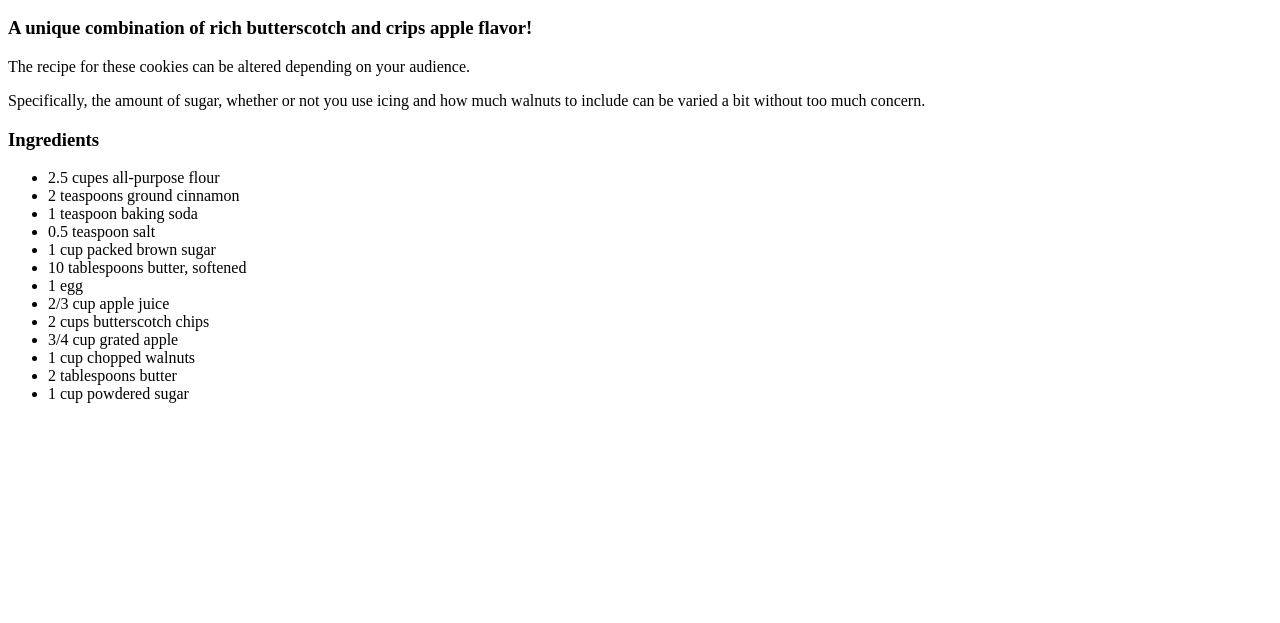
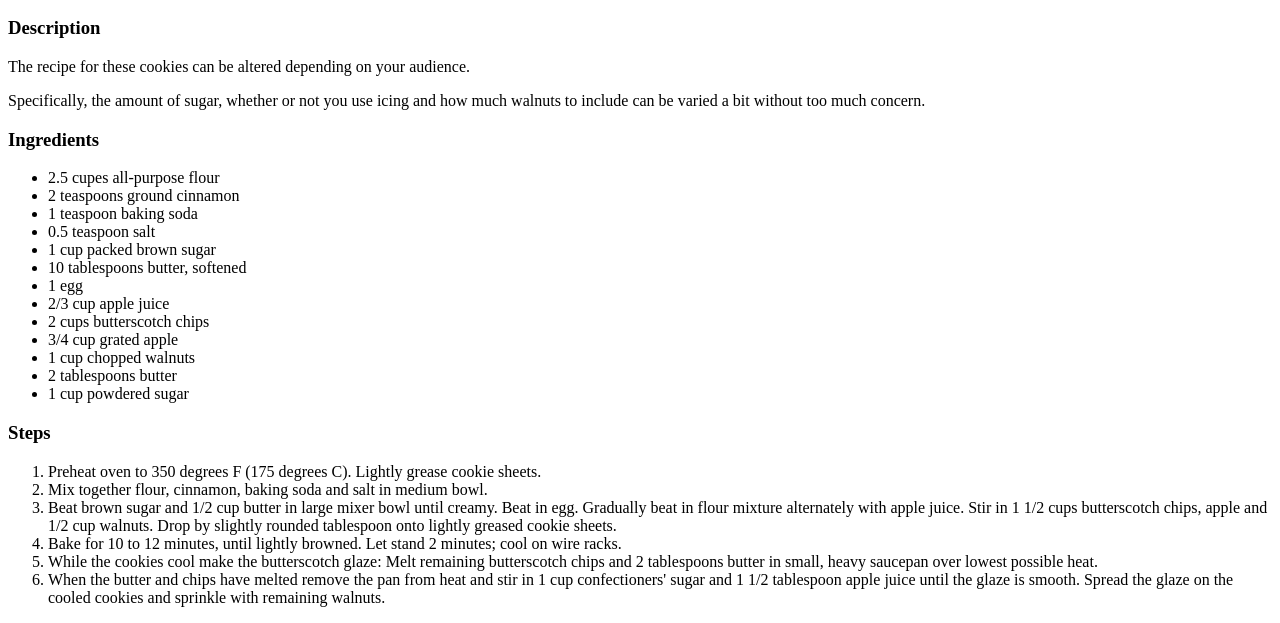
Before and after one commit to DigitalM0nk/odin-recipes, a plain HTML site: page recipes/butterscotch_apple_cookies.html in a window 1280 px wide. Shown: the part 575-1198 px from the top of the page. Before the commit the page ends 994 px from the top, so only its background shows below. Drawn offline with Linux system fonts and the light colour scheme.

Commit message:
added steps to butterscotch_apple_cookies recipe

```diff
--- a/recipes/butterscotch_apple_cookies.html
+++ b/recipes/butterscotch_apple_cookies.html
@@ -1,7 +1,9 @@
-<h1>Butterscotch Apple Cookies</h1>
+<head>
+    <title>Butterscotch Apple Cookies</title>
+</head><h1>Butterscotch Apple Cookies</h1>
     <img src="../img/bacookies.png" alt="Butterscotch Apple Cookies resting on a red and white napkin near a couple of juicy apples.">
 
-    <h3>A unique combination of rich butterscotch and crips apple flavor!</h3>
+    <h3>Description</h3>
         <p>The recipe for these cookies can be altered depending on your audience.</p>
         <p>Specifically, the amount of sugar, whether or not you use icing and how much walnuts to include can be varied a bit without too much concern.</p>
 
@@ -21,3 +23,12 @@
             <li>2 tablespoons butter</li>
             <li>1 cup powdered sugar</li>
         </ul>
+    <h3>Steps</h3>
+        <ol>
+            <li>Preheat oven to 350 degrees F (175 degrees C). Lightly grease cookie sheets.</li>
+            <li>Mix together flour, cinnamon, baking soda and salt in medium bowl.</li>
+            <li>Beat brown sugar and 1/2 cup butter in large mixer bowl until creamy. Beat in egg. Gradually beat in flour mixture alternately with apple juice. Stir in 1 1/2 cups butterscotch chips, apple and 1/2 cup walnuts. Drop by slightly rounded tablespoon onto lightly greased cookie sheets.</li>
+            <li>Bake for 10 to 12 minutes, until lightly browned. Let stand 2 minutes; cool on wire racks.</li>
+            <li>While the cookies cool make the butterscotch glaze: Melt remaining butterscotch chips and 2 tablespoons butter in small, heavy saucepan over lowest possible heat.</li>
+            <li>When the butter and chips have melted remove the pan from heat and stir in 1 cup confectioners' sugar and 1 1/2 tablespoon apple juice until the glaze is smooth. Spread the glaze on the cooled cookies and sprinkle with remaining walnuts.</li>
+        </ol>
```
